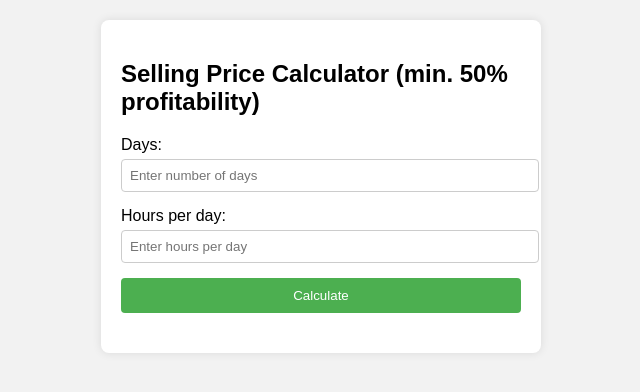
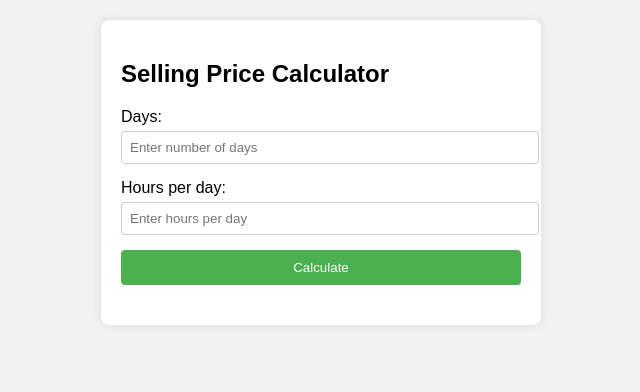
Before and after one commit to ashutoshc9analytics/ForNurses-Price-calculator-for-Postnatal-Therapeutic-Care, a plain HTML site: page index.html in a window 1280 px wide. Shown: the whole page, without its empty margins (319-959 px from the left). Drawn offline with Linux system fonts and the light colour scheme.

Commit message:
Update index.html

```diff
--- a/index.html
+++ b/index.html
@@ -57,7 +57,7 @@
 </head>
 <body>
     <div class="calculator">
-        <h2>Selling Price Calculator (min. 50% profitability)</h2>
+        <h2>Selling Price Calculator</h2>
         <div class="input-group">
             <label for="days">Days:</label>
             <input type="number" id="days" min="0" placeholder="Enter number of days" required>
```
